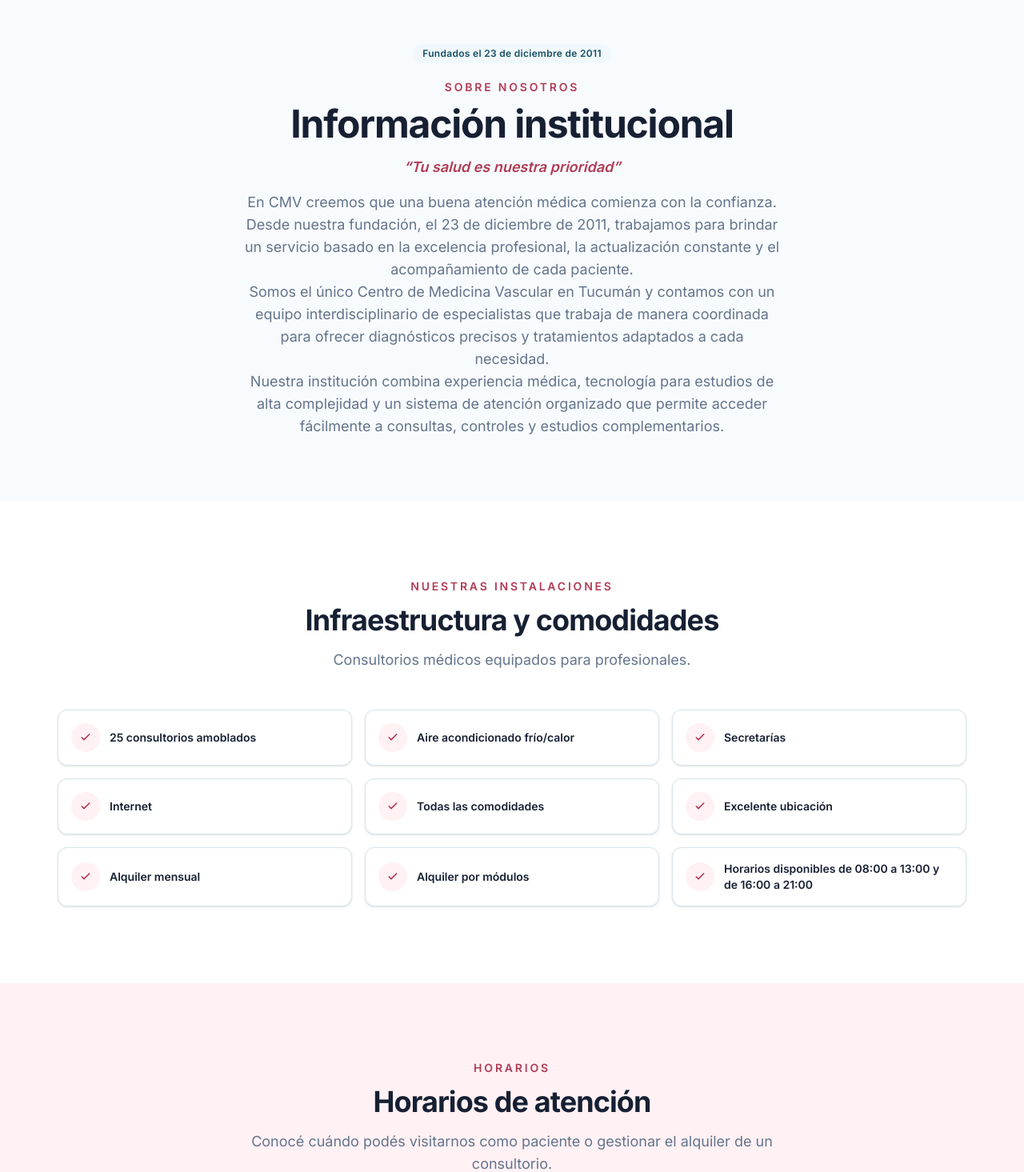
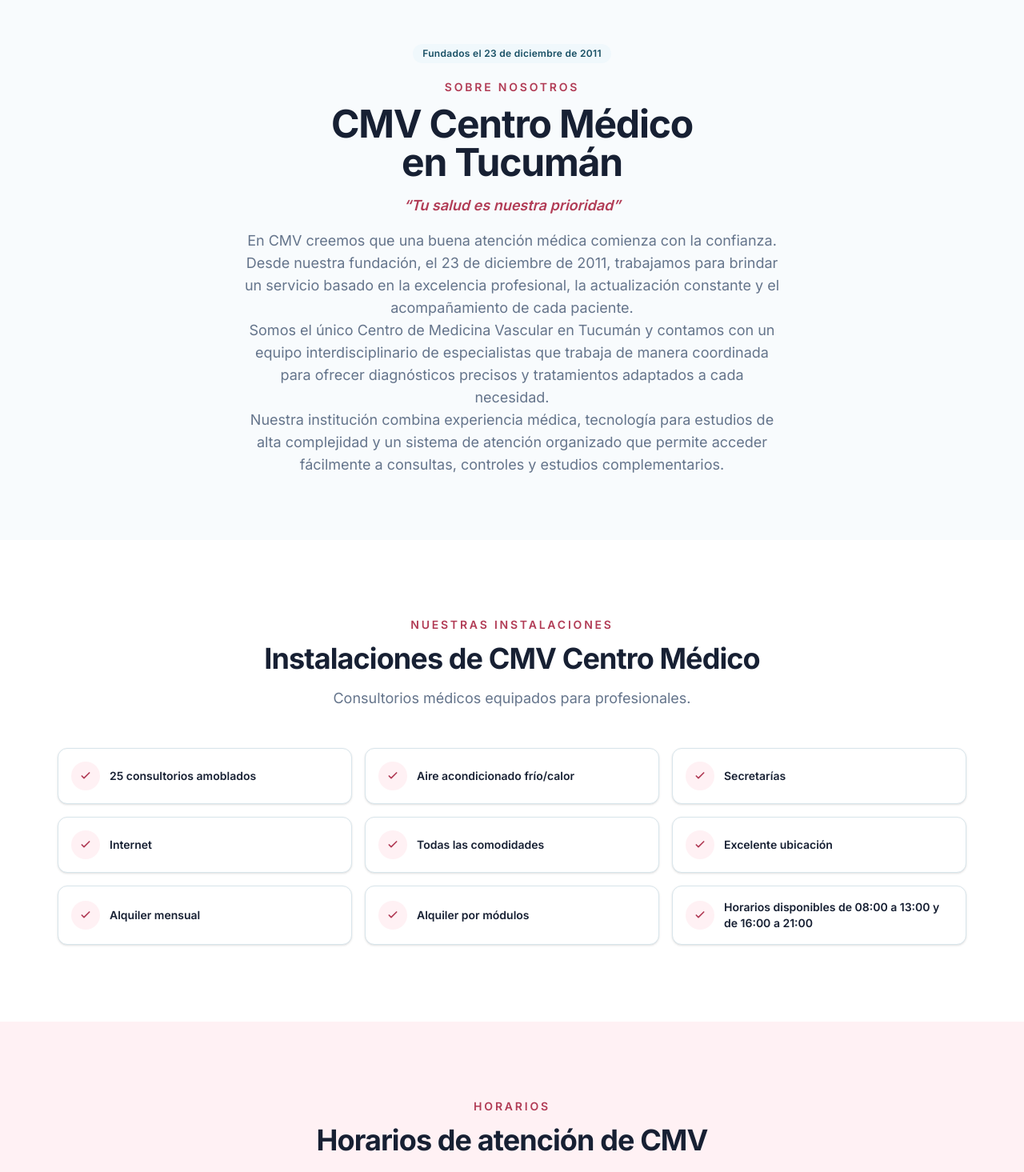
Before and after one commit to Nuvra-Technologies/CMV-landing, a Next.js app: page /institutional in a window 1280 px wide. Shown: the part 100-1565 px from the top of the page at 80% size. Built offline with nearby package versions, Linux system fonts and the light colour scheme.

Commit message:
seo improvements in institutional

```diff
--- a/src/app/institutional/page.tsx
+++ b/src/app/institutional/page.tsx
@@ -13,6 +13,29 @@
   getYearsSinceFoundation,
 } from "@/constants/institutional";
 import Image from "next/image";
+import type { Metadata } from "next";
+
+export const metadata: Metadata = {
+  title: "CMV Centro Médico | Información institucional en Tucumán",
+  description:
+    "Conocé CMV Centro Médico en Tucumán: nuestra historia, instalaciones, horarios de atención y servicios para pacientes y profesionales de la salud.",
+  alternates: {
+    canonical: "/institucional",
+  },
+  openGraph: {
+    title: "CMV Centro Médico | Información institucional en Tucumán",
+    description:
+      "Conocé la historia, instalaciones, horarios y servicios de CMV Centro Médico en Tucumán.",
+    url: "/institucional",
+    type: "website",
+  },
+  twitter: {
+    card: "summary_large_image",
+    title: "CMV Centro Médico | Información institucional en Tucumán",
+    description:
+      "Conocé la historia, instalaciones, horarios y servicios de CMV Centro Médico en Tucumán.",
+  },
+};
 
 function BuildingIcon(props: React.SVGProps<SVGSVGElement>) {
   return (
@@ -69,7 +92,7 @@
                 eyebrow="Sobre nosotros"
                 wrapperClassName="mt-5"
               >
-                Información institucional
+                CMV Centro Médico en Tucumán
               </Heading>
 
               <p className="text-primary mt-4 text-lg font-semibold italic">
@@ -93,7 +116,7 @@
               description={INSTITUTIONAL.facilities.title}
               wrapperClassName="mx-auto max-w-2xl"
             >
-              Infraestructura y comodidades
+              Instalaciones de CMV Centro Médico
             </Heading>
           </Reveal>
 
@@ -127,7 +150,7 @@
               description="Conocé cuándo podés visitarnos como paciente o gestionar el alquiler de un consultorio."
               wrapperClassName="mx-auto max-w-2xl"
             >
-              Horarios de atención
+              Horarios de atención de CMV
             </Heading>
           </Reveal>
 
@@ -204,8 +227,9 @@
             >
               <Image
                 src="/images/office-2.jpg"
-                alt="Consultorio del Centro Médico CMV"
+                alt="Consultorio del Centro Médico CMV en Tucumán"
                 fill
+                sizes="(max-width: 1024px) 100vw, 50vw"
                 className="object-cover"
               />
             </Reveal>
```
